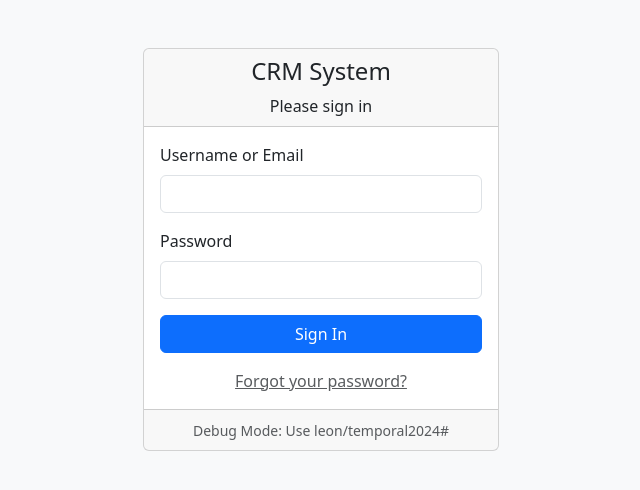
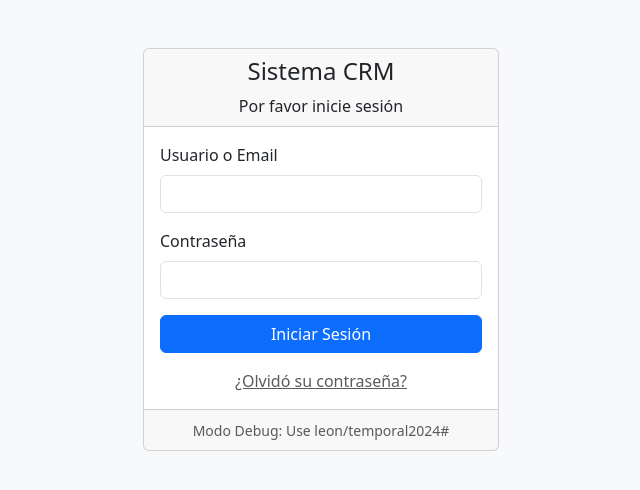
Before and after one commit to itteamlxs/itteamlxs-crm_managment, a PHP site: page / in a window 1280 px wide. Shown: the top 490 px of the page, without its empty margins (319-959 px from the left). Run offline with PHP 8.4, Linux system fonts and the light colour scheme.

Commit message:
se termina la condicion de inicio de sesion, reset solucion temporal, se hace el multilenguaje. faltan los los demas idiomas.

```diff
--- a/core/helpers.php
+++ b/core/helpers.php
@@ -3,6 +3,8 @@
  * Core Helper Functions
  * Reusable utilities for the CRM system
  */
+
+require_once __DIR__ . '/i18n.php';
 
 /**
  * Generate CSRF token and store in session
--- /dev/null
+++ b/core/lang/es.php
@@ -0,0 +1,38 @@
+<?php
+/**
+ * Spanish translations
+ */
+return [
+    // Login page
+    'app_name' => 'Sistema CRM',
+    'please_sign_in' => 'Por favor inicie sesión',
+    'username_or_email' => 'Usuario o Email',
+    'password' => 'Contraseña',
+    'sign_in' => 'Iniciar Sesión',
+    'forgot_password' => '¿Olvidó su contraseña?',
+    'debug_mode_credentials' => 'Modo Debug: Use leon/temporal2024#',
+
+    // Messages
+    'invalid_security_token' => 'Token de seguridad inválido',
+    'username_password_required' => 'Usuario y contraseña son requeridos',
+    'too_many_attempts' => 'Demasiados intentos de login. Intente más tarde.',
+    'invalid_credentials' => 'Usuario o contraseña incorrectos',
+    'logout_success' => 'Ha cerrado sesión exitosamente.',
+
+    // Dashboard
+    'dashboard' => 'Panel de Control',
+    'welcome' => 'Bienvenido',
+    'role' => 'Rol',
+    'login_date' => 'Fecha de Ingreso',
+    'logout' => 'Cerrar Sesión',
+
+    // Password reset
+    'password_reset' => 'Restablecer Contraseña',
+    'password_reset_not_available' => 'Restablecimiento de Contraseña No Disponible',
+    'contact_admin_password' => 'Si necesita restablecer su contraseña, por favor contacte a su administrador del sistema.',
+    'back_to_login' => 'Volver al Login',
+
+    // Common
+    'language' => 'Idioma',
+    'change_language' => 'Cambiar Idioma'
+];
--- a/modules/auth/views/login.php
+++ b/modules/auth/views/login.php
@@ -1,9 +1,9 @@
 <!DOCTYPE html>
-<html lang="es">
+<html lang="<?php echo sanitizeOutput(getUserLanguage()); ?>">
 <head>
     <meta charset="UTF-8">
     <meta name="viewport" content="width=device-width, initial-scale=1.0">
-    <title><?php echo sanitizeOutput(APP_NAME); ?> - Login</title>
+    <title><?php echo sanitizeOutput(__('app_name') ?: APP_NAME); ?> - Login</title>
     <link href="https://cdn.jsdelivr.net/npm/bootstrap@5.3.0/dist/css/bootstrap.min.css" rel="stylesheet">
 </head>
 <body class="bg-light">
@@ -12,8 +12,8 @@
             <div class="col-md-6 col-lg-4">
                 <div class="card mt-5">
                     <div class="card-header text-center">
-                        <h4><?php echo sanitizeOutput(APP_NAME); ?></h4>
-                        <p class="mb-0">Please sign in</p>
+                        <h4><?php echo sanitizeOutput(__('app_name') ?: APP_NAME); ?></h4>
+                        <p class="mb-0"><?php echo __('please_sign_in') ?: 'Please sign in'; ?></p>
                     </div>
                     <div class="card-body">
                         <?php if (!empty($error)): ?>
@@ -38,7 +38,7 @@
                             <input type="hidden" name="csrf_token" value="<?php echo generateCSRFToken(); ?>">
 
                             <div class="mb-3">
-                                <label for="username" class="form-label">Username or Email</label>
+                                <label for="username" class="form-label"><?php echo __('username_or_email') ?: 'Username or Email'; ?></label>
                                 <input type="text"
                                        class="form-control"
                                        id="username"
@@ -48,7 +48,7 @@
                             </div>
 
                             <div class="mb-3">
-                                <label for="password" class="form-label">Password</label>
+                                <label for="password" class="form-label"><?php echo __('password') ?: 'Password'; ?></label>
                                 <input type="password"
                                        class="form-control"
                                        id="password"
@@ -57,20 +57,20 @@
                             </div>
 
                             <div class="d-grid">
-                                <button type="submit" class="btn btn-primary">Sign In</button>
+                                <button type="submit" class="btn btn-primary"><?php echo __('sign_in') ?: 'Sign In'; ?></button>
                             </div>
                         </form>
 
                         <div class="text-center mt-3">
                             <a href="/crm-project/public/index.php?module=auth&action=reset" class="text-muted">
-                                Forgot your password?
+                                <?php echo __('forgot_password') ?: 'Forgot your password?'; ?>
                             </a>
                         </div>
                     </div>
                     <div class="card-footer text-center">
                         <small class="text-muted">
                             <?php if (APP_DEBUG): ?>
-                                Debug Mode: Use leon/temporal2024#
+                                <?php echo __('debug_mode_credentials') ?: 'Debug Mode: Use leon/temporal2024#'; ?>
                             <?php endif; ?>
                         </small>
                     </div>
```
Also changed, not shown: core/i18n.php (added, +131 -0 lines), modules/auth/views/reset.php (+7 -7 lines), core/lang/en.php (added), core/lang/fr.php (added), core/lang/zh.php (added).
